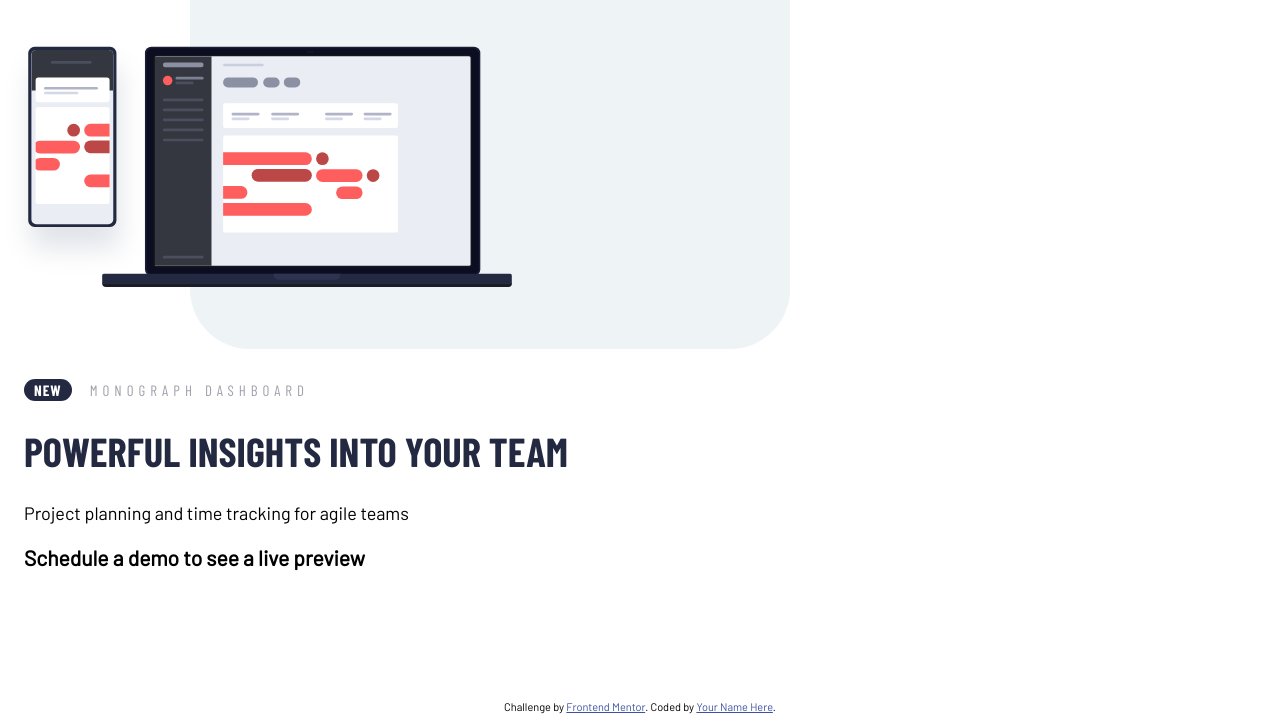
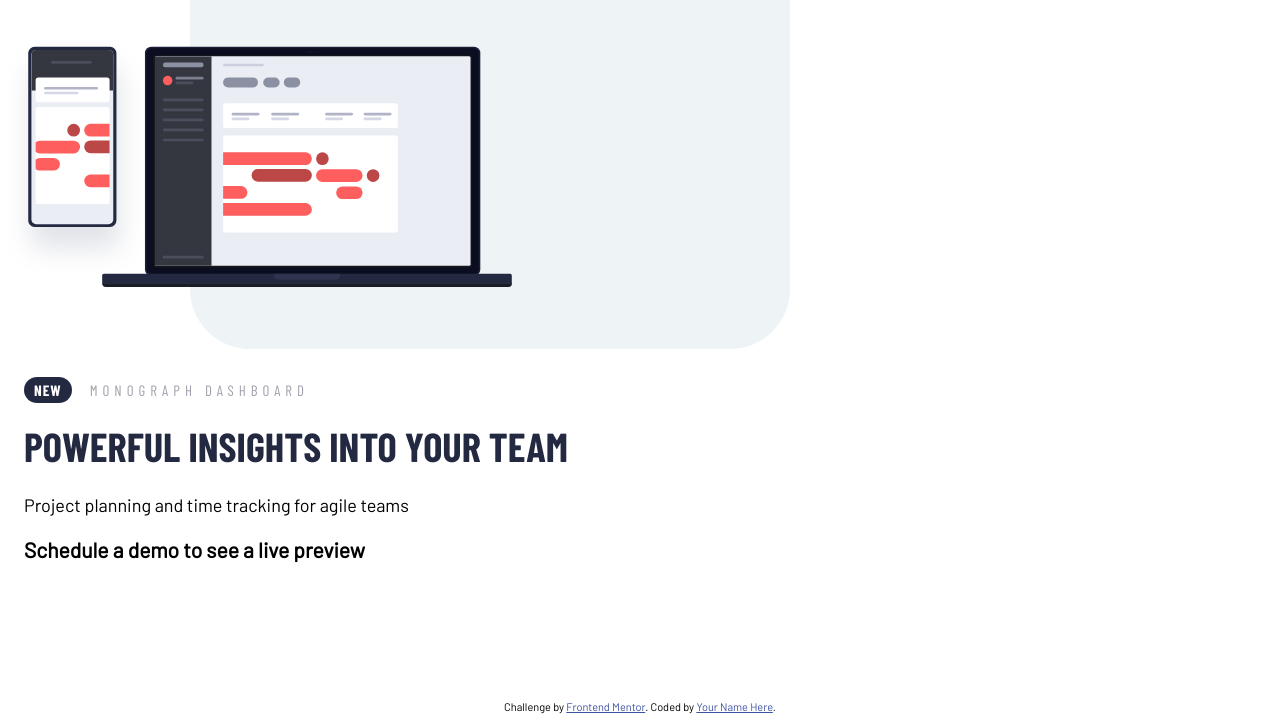
Before and after one commit to kevincanderson/project-tracking-intro-component-master, a plain HTML site: page index.html in a window 1280 px wide. Shown: the part 76-800 px from the top of the page. Drawn offline with nearby package versions, Linux system fonts and the light colour scheme.

Commit message:
readded git - update

```diff
--- a/css/style.scss
+++ b/css/style.scss
@@ -62,7 +62,7 @@ header {
 .new-pill {
   border-radius: 16px;
   background-color: hsl(230, 29%, 20%);
-  padding: 2px 10px;
+  padding: 4px 10px;
   color: white;
   margin-right: 10px;
   letter-spacing: 1px;
@@ -84,6 +84,7 @@ h1 {
   color: hsl(230, 29%, 20%);
   text-transform: uppercase;
   font-size: 2.25em;
+  line-height: 1;
 }
 
 // Frontend Mentor Footer
```
Also changed, not shown: css/style.css, 1 other file.
